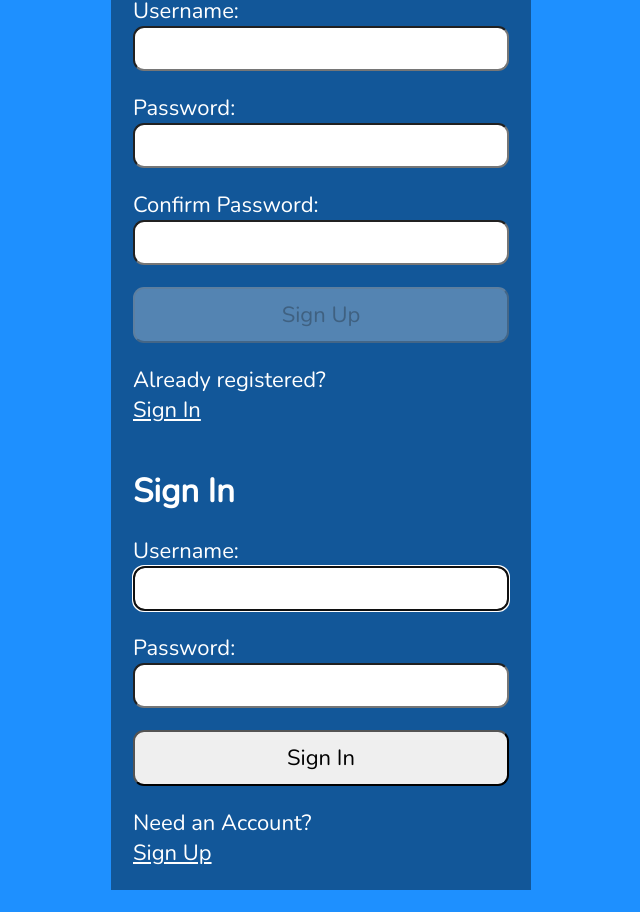
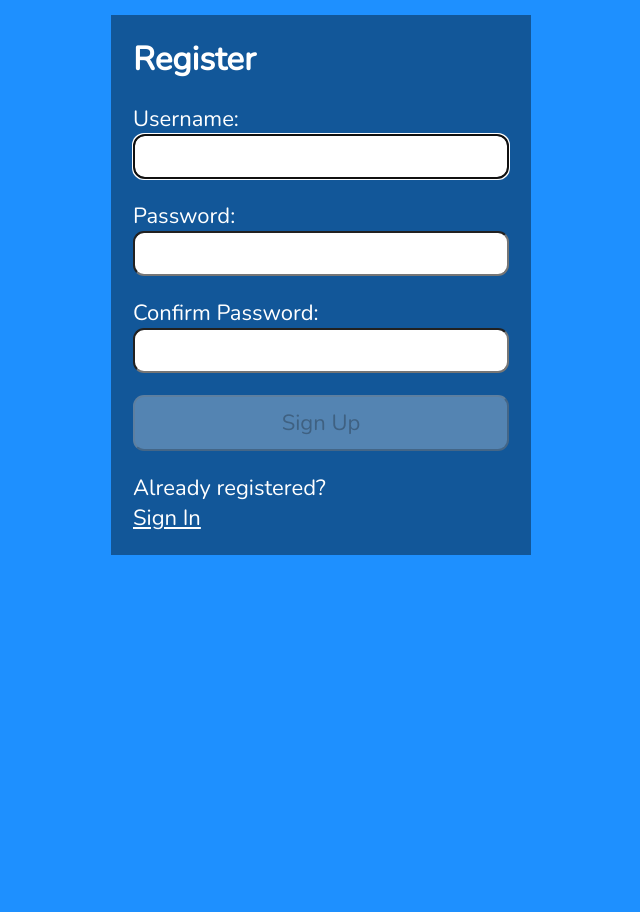
Before and after one commit to ddkimkc32/Eco, a React (Create React App) app: page /Registration in a window 1280 px wide. Shown: the part 115-1027 px from the top of the page, without its empty margins (319-959 px from the left). After the commit the page ends 800 px from the top, so only its background shows below. Built offline with nearby package versions, Linux system fonts and the light colour scheme.

Commit message:
Update Components

```diff
--- a/src/App.js
+++ b/src/App.js
@@ -1,12 +1,18 @@
+
+import { BrowserRouter as Router, Route, Routes } from "react-router-dom";
+import Login from './Login';
 import Registration from './Registration';
-import Login from './Login';
 
 function App() {
 
   return (
     <main className="App">
-      <Registration />
-      <Login />
+      <Router>
+        <Routes>
+          <Route exact path="/Login" element={<Login />} />
+          <Route exact path="/Registration" element={<Registration />} />
+        </Routes>
+      </Router>
     </main>
   );
 }
--- a/src/Login.js
+++ b/src/Login.js
@@ -1,4 +1,7 @@
 import {useRef, useState, useEffect} from 'react';
+import Registration from './Registration';
+import { BrowserRouter as Router, Route, Link } from "react-router-dom";
+import React, { Component } from 'react';
 // import {Link} from "react-router-dom";
 // import { Nav, NavLink, NavMenu }
 //     from "./NavbarElements";
@@ -69,11 +72,12 @@ const Login = () => {
                                 Need an Account?<br />
                                 <span className="Line">
                                     {/*Link to the registration page*/}
-                                    <a href={"./Registration"}>Sign Up</a>
+                                    <a href="/Registration">Sign Up</a>
                                     {/* <Link to="/Registration">Sign Up</Link> */}
                                     {/* <NavLink to="/Registration" activeStyle>
                                         Sign Up
                                     </NavLink> */}
+                                    {/* <Route path="/Registration.js" component={Registration}/> */}
                                 </span>
                             </p>
                         </section>
--- a/src/Registration.js
+++ b/src/Registration.js
@@ -156,7 +156,7 @@ const Registration = () => {
                         Already registered?<br />
                         <span className="line">
                             {/*put Login link here*/}
-                            <a href="./Login">Sign In</a>
+                            <a href="/Login">Sign In</a>
                         </span>
                     </p>
                 </section>
```
